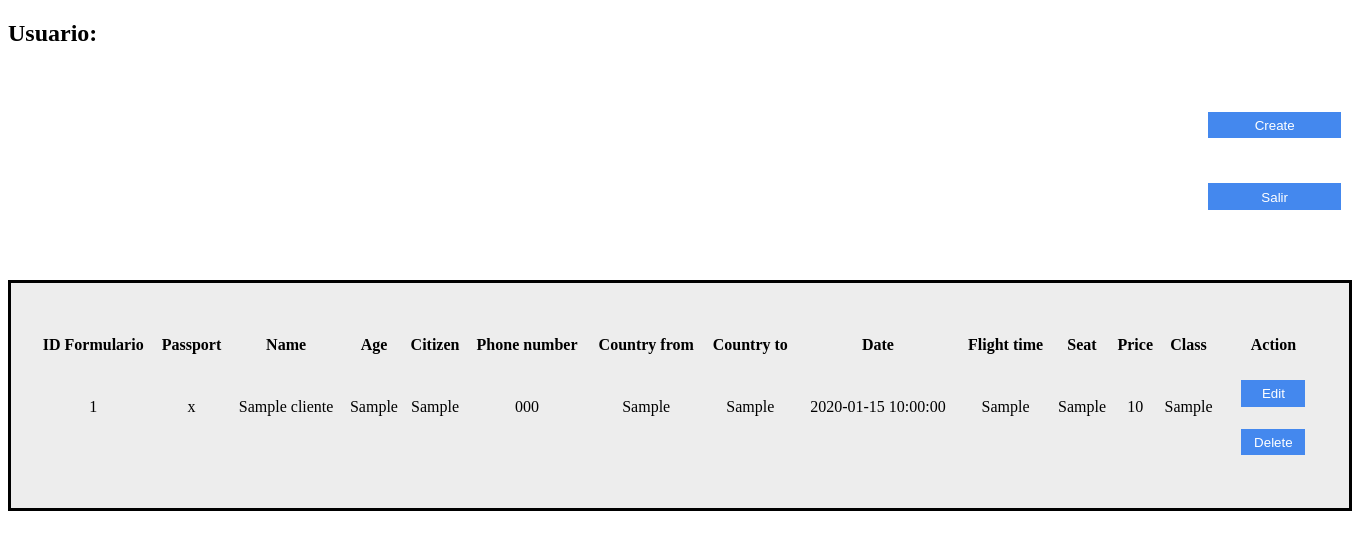
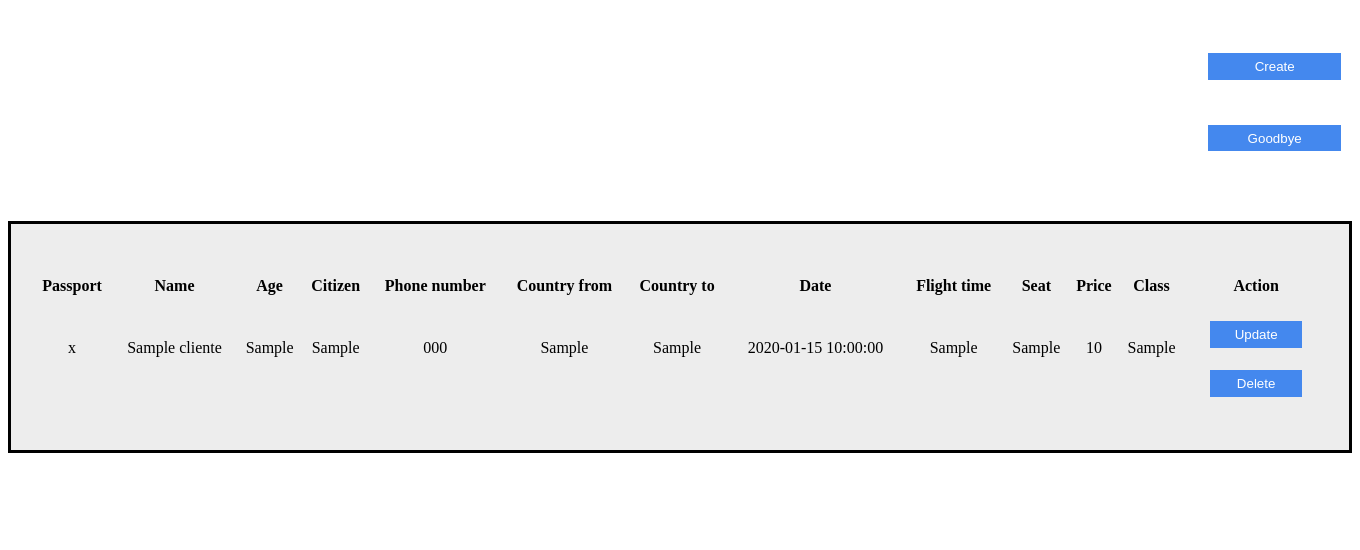
Before and after one commit to AlexisMejia/SED_G9, a PHP site: page / in a window 1360 px wide. Shown: the top 550 px of the page. Run offline with PHP 8.4, Linux system fonts and the light colour scheme; the visitor is signed in with stand-in values (Sample User, id 1); tables that the repository leaves empty or names only in its code hold one stand-in row (values such as "Sample post"); some libraries are stand-ins or nearby versions.

Commit message:
HTML: clean

```diff
--- a/html/index.php
+++ b/html/index.php
@@ -16,17 +16,15 @@
 ?>
 
 <body>
-    <h2>Usuario: <?php echo implode($_SESSION['usuarioactual']);?></h2>
     <a href="createForm.php">
         <input type="button" name="save" value="Create" />
     </a>
     <a href="../php/bye.php">
-        <input type="button" name="save" value="Salir" />
+        <input type="button" name="save" value="Goodbye" />
     </a>
     <table id="airportID" width="100%">
         <thead>
             <tr>
-                <th id="title">ID Formulario</th>
                 <th id="title">Passport</th>
                 <th id="title">Name</th>
                 <th id="title">Age</th>
@@ -49,7 +47,6 @@
         while($row = mysqli_fetch_assoc($result_tasks)) { ?>
 
             <tr align="center">
-                <td class="info"><?php echo $row['id']; ?></td>
                 <td class="info"><?php echo $row['passp_user']; ?></td>
                 <td class="info"><?php echo $row['name_user']; ?></td>
                 <td class="info"><?php echo $row['age_user']; ?></td>
@@ -64,7 +61,7 @@
                 <td class="info"><?php echo $row['clase']; ?></td>
                 <td class="info">
                     <a href="../php/edit.php?id=<?php echo $row['id']?>">
-                        <input type="submit" name="edit" value="Edit" />
+                        <input type="submit" name="edit" value="Update" />
                     </a>
                     <a href="../php/delete.php?id=<?php echo $row['id']?>">
                         <input type="submit" name="delete" value="Delete" />
```
